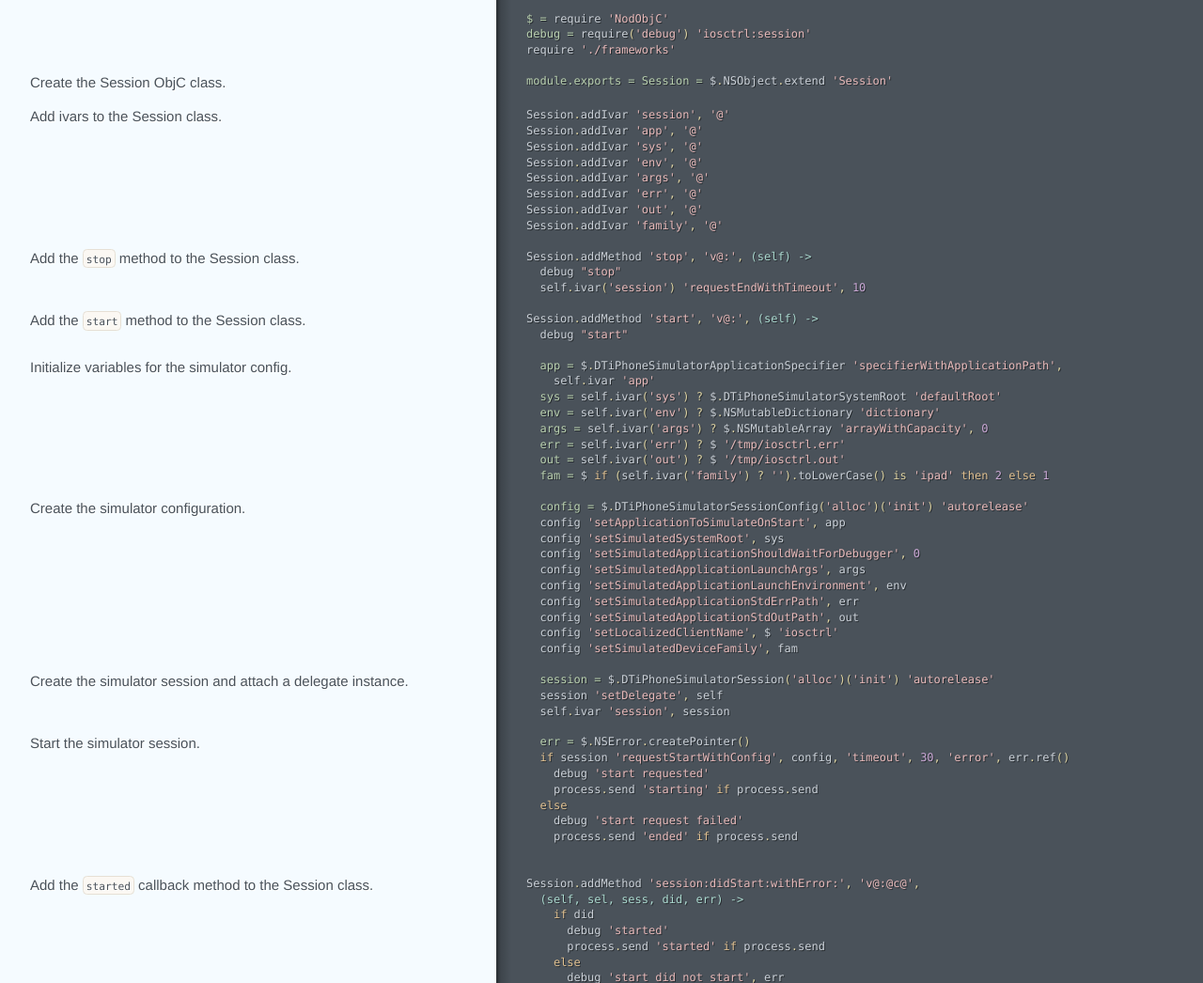
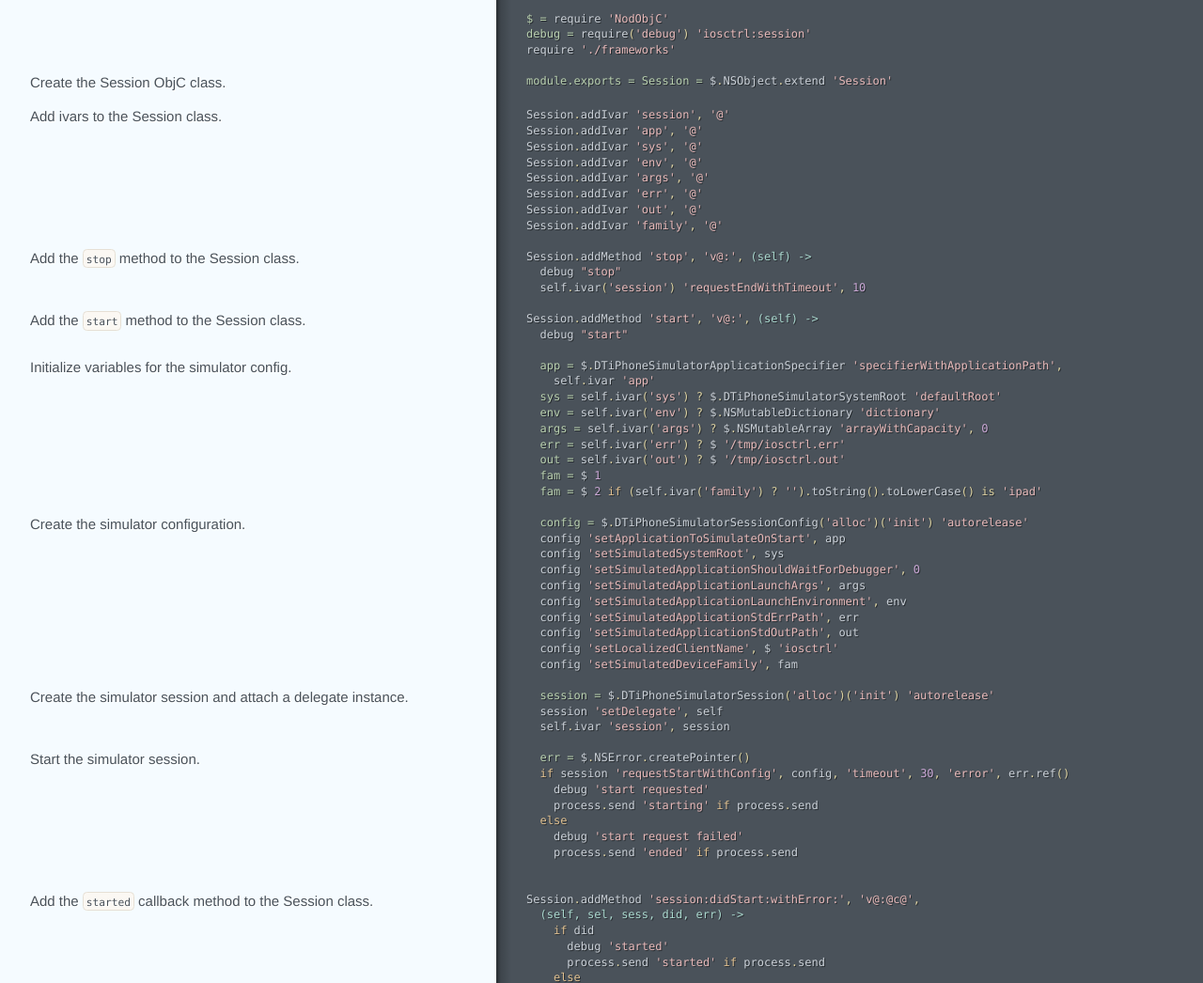
Before and after one commit to xdissent/iosctrl, a plain HTML site: page src/session.html in a window 1280 px wide. Shown: the part 54-1100 px from the top of the page at 94% size. Drawn offline with Linux system fonts and the light colour scheme.

Commit message:
Generated documentation for e7aadcf77be35506b50adc5c83010711949ae32c

```diff
--- a/src/session.html
+++ b/src/session.html
@@ -17,7 +17,8 @@
   <span class="nv">args = </span><span class="nx">self</span><span class="p">.</span><span class="nx">ivar</span><span class="p">(</span><span class="s">&#39;args&#39;</span><span class="p">)</span> <span class="o">?</span> <span class="nx">$</span><span class="p">.</span><span class="nx">NSMutableArray</span> <span class="s">&#39;arrayWithCapacity&#39;</span><span class="p">,</span> <span class="mi">0</span>
   <span class="nv">err = </span><span class="nx">self</span><span class="p">.</span><span class="nx">ivar</span><span class="p">(</span><span class="s">&#39;err&#39;</span><span class="p">)</span> <span class="o">?</span> <span class="nx">$</span> <span class="s">&#39;/tmp/iosctrl.err&#39;</span>
   <span class="nv">out = </span><span class="nx">self</span><span class="p">.</span><span class="nx">ivar</span><span class="p">(</span><span class="s">&#39;out&#39;</span><span class="p">)</span> <span class="o">?</span> <span class="nx">$</span> <span class="s">&#39;/tmp/iosctrl.out&#39;</span>
-  <span class="nv">fam = </span><span class="nx">$</span> <span class="k">if</span> <span class="p">(</span><span class="nx">self</span><span class="p">.</span><span class="nx">ivar</span><span class="p">(</span><span class="s">&#39;family&#39;</span><span class="p">)</span> <span class="o">?</span> <span class="s">&#39;&#39;</span><span class="p">).</span><span class="nx">toLowerCase</span><span class="p">()</span> <span class="o">is</span> <span class="s">&#39;ipad&#39;</span> <span class="k">then</span> <span class="mi">2</span> <span class="k">else</span> <span class="mi">1</span></div></div></div><div class="segment"><div class="comments"><div class="wrapper"><p>Create the simulator configuration.</p></div></div><div class="code"><div class="wrapper">  <span class="nv">config = </span><span class="nx">$</span><span class="p">.</span><span class="nx">DTiPhoneSimulatorSessionConfig</span><span class="p">(</span><span class="s">&#39;alloc&#39;</span><span class="p">)(</span><span class="s">&#39;init&#39;</span><span class="p">)</span> <span class="s">&#39;autorelease&#39;</span>
+  <span class="nv">fam = </span><span class="nx">$</span> <span class="mi">1</span>
+  <span class="nv">fam = </span><span class="nx">$</span> <span class="mi">2</span> <span class="k">if</span> <span class="p">(</span><span class="nx">self</span><span class="p">.</span><span class="nx">ivar</span><span class="p">(</span><span class="s">&#39;family&#39;</span><span class="p">)</span> <span class="o">?</span> <span class="s">&#39;&#39;</span><span class="p">).</span><span class="nx">toString</span><span class="p">().</span><span class="nx">toLowerCase</span><span class="p">()</span> <span class="o">is</span> <span class="s">&#39;ipad&#39;</span></div></div></div><div class="segment"><div class="comments"><div class="wrapper"><p>Create the simulator configuration.</p></div></div><div class="code"><div class="wrapper">  <span class="nv">config = </span><span class="nx">$</span><span class="p">.</span><span class="nx">DTiPhoneSimulatorSessionConfig</span><span class="p">(</span><span class="s">&#39;alloc&#39;</span><span class="p">)(</span><span class="s">&#39;init&#39;</span><span class="p">)</span> <span class="s">&#39;autorelease&#39;</span>
   <span class="nx">config</span> <span class="s">&#39;setApplicationToSimulateOnStart&#39;</span><span class="p">,</span> <span class="nx">app</span>
   <span class="nx">config</span> <span class="s">&#39;setSimulatedSystemRoot&#39;</span><span class="p">,</span> <span class="nx">sys</span>
   <span class="nx">config</span> <span class="s">&#39;setSimulatedApplicationShouldWaitForDebugger&#39;</span><span class="p">,</span> <span class="mi">0</span>
```
